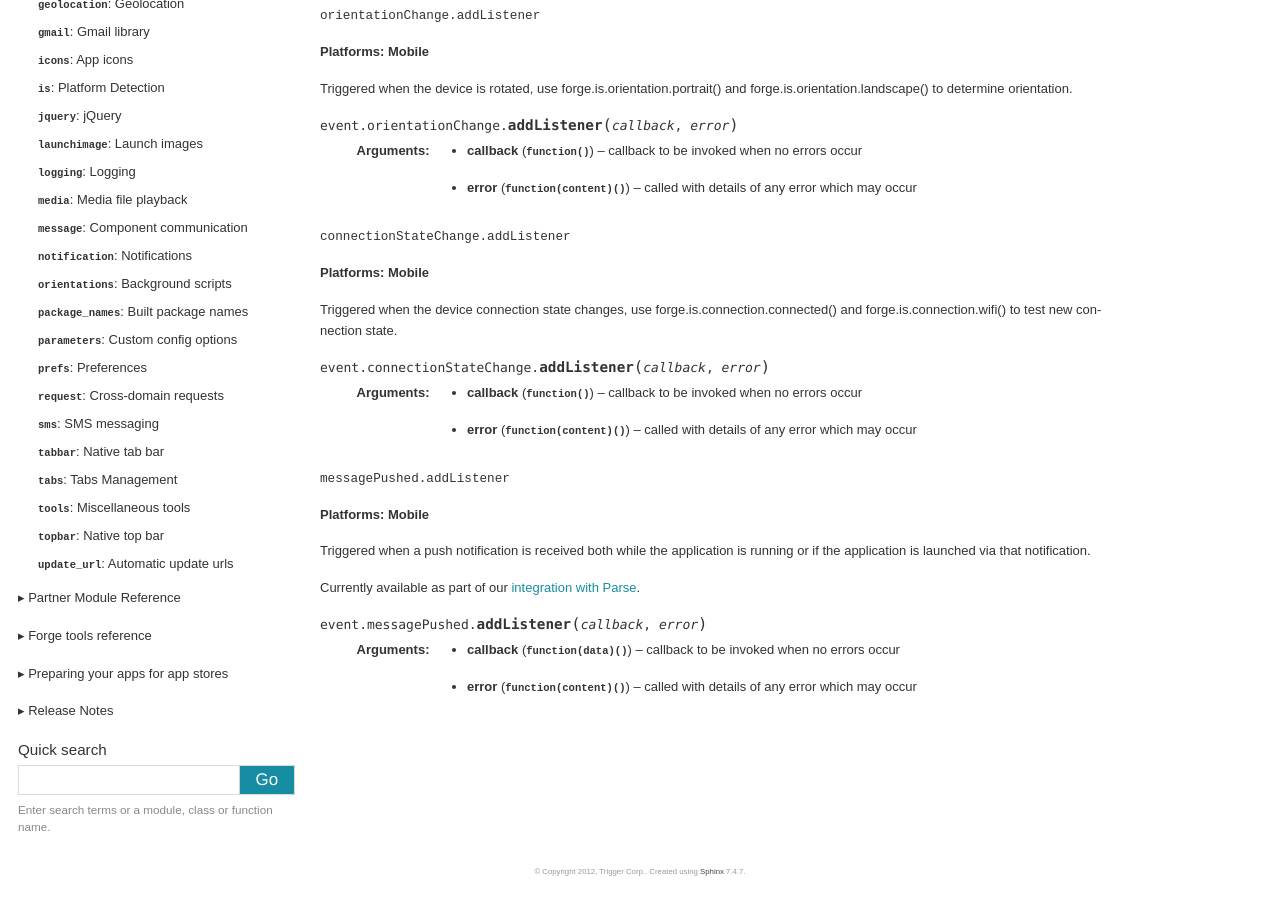
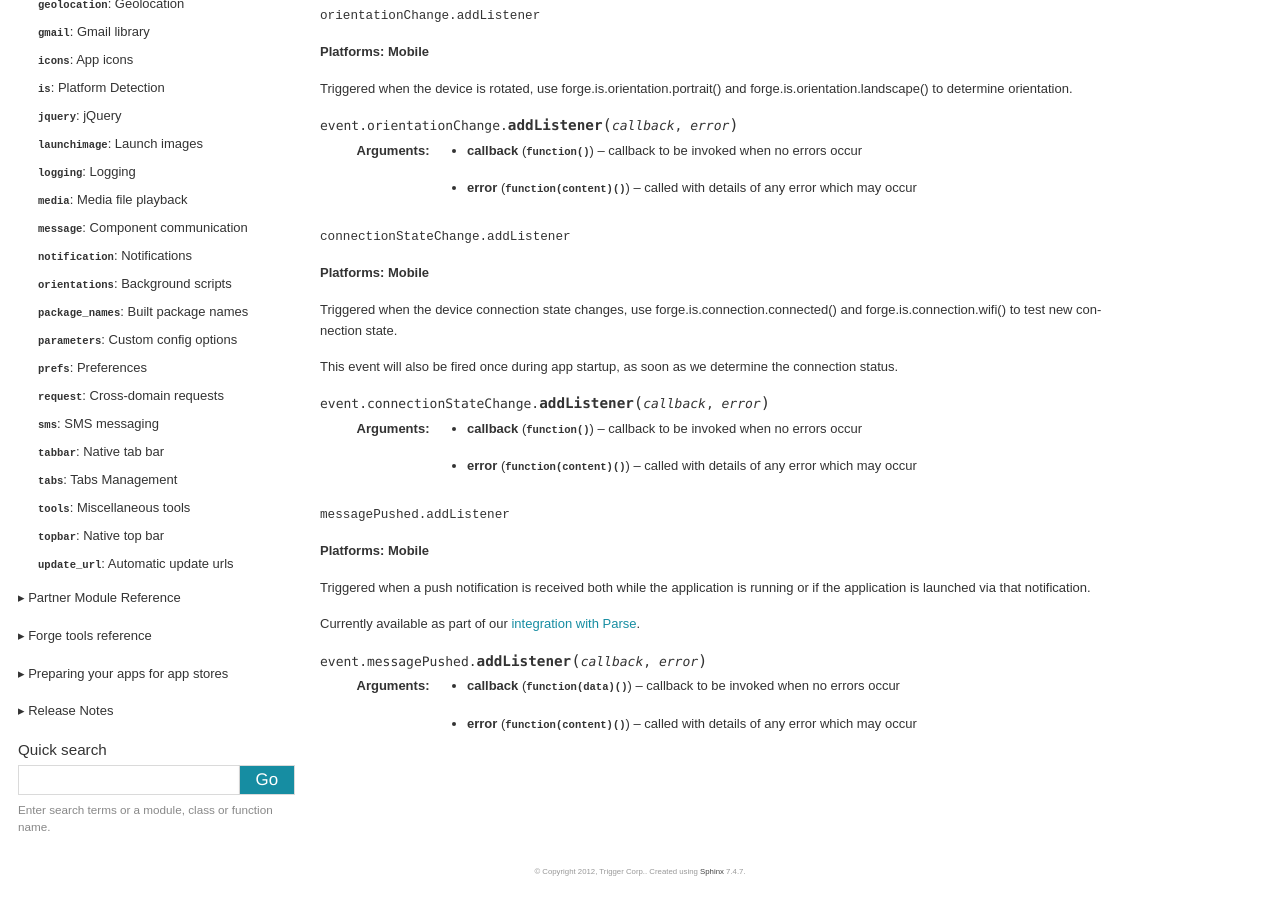
Before and after one commit to trigger-corp/Forge-Documentation, a Sphinx documentation site: the page built from source/modules/event.rst, in a window 1280 px wide and 900 px high, scrolled down 732 px. Built offline with Sphinx 7.4.7, drawn with Linux system fonts in a browser that asks for light colours; some web fonts are replaced.

Commit message:
add initialisation chat for is.connection

```diff
--- a/source/modules/event.rst
+++ b/source/modules/event.rst
@@ -42,11 +42,15 @@ Triggered when the device is rotated, use forge.is.orientation.portrait() and  f
     :param function() callback: callback to be invoked when no errors occur
     :param function(content) error: called with details of any error which may occur
 
+.. _modules-event-connection:
+
 ``connectionStateChange.addListener``
 ~~~~~~~~~~~~~~~~~~~~~~~~~~~~~~~~~~~~~~~~~~~~~~~~~~~~~~~~~~~~~~~~~~~~~~~~~~~~~~~~
 **Platforms: Mobile**
 
 Triggered when the device connection state changes, use forge.is.connection.connected() and forge.is.connection.wifi() to test new connection state.
+
+This event will also be fired once during app startup, as soon as we determine the connection status.
 
 .. js:function:: event.connectionStateChange.addListener(callback, error)
 
--- a/source/modules/is.rst
+++ b/source/modules/is.rst
@@ -98,6 +98,8 @@ API
 ---------------
 **Platforms: Mobile**
 
+.. note:: These functions are not reliable during your app's initialisation: you should use :ref:`modules-event-connection`. We guarantee to fire that event as the app starts up.
+
 ``connected``
 ~~~~~~~~~~~~
 .. js:function:: is.connection.connected()
```
